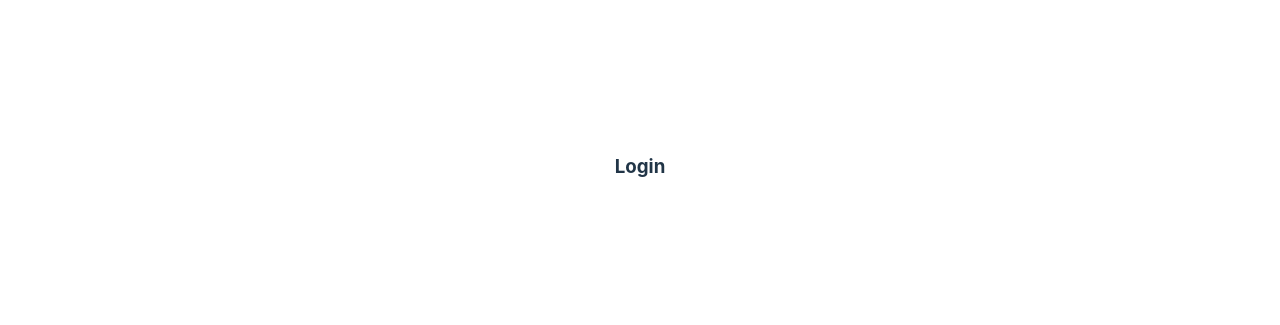
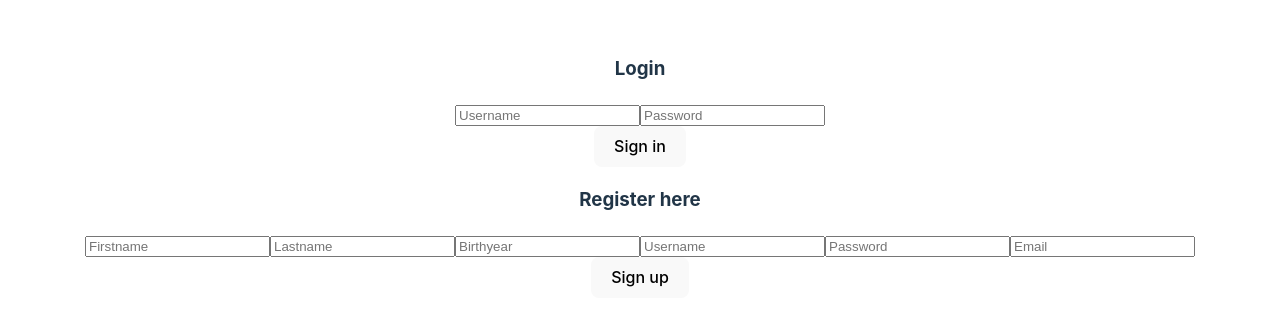
Before and after one commit to gabrielricrey/Productivity-Assistant-Application, a React (Vite) app: page / in a window 1280 px wide. Shown: the part 233-558 px from the top of the page. Built offline with nearby package versions, Linux system fonts and the light colour scheme.

Commit message:
inputs and states

```diff
--- a/package.json
+++ b/package.json
@@ -4,7 +4,7 @@
   "version": "0.0.0",
   "type": "module",
   "scripts": {
-    "dev": "vite",
+    "dev": "vite--post",
     "build": "vite build",
     "lint": "eslint .",
     "preview": "vite preview"
--- a/src/pages/LoginPage.jsx
+++ b/src/pages/LoginPage.jsx
@@ -1,9 +1,66 @@
+import { useState } from "react";
+import { useNavigate } from "react-router-dom";
+
 const LoginPage = () => {
 
-    return(
-        <>
-        <h3>Login</h3>
-        </>
+    let [username,setUsername] = useState("");
+    let [password,setPassword] = useState("");
+
+    let [regFirstname,setRegFirstname] = useState("");
+    let [regLastname,setRegLastname] = useState("");
+    let [regBirthyear,setRegBirthyear] = useState("");
+    let [regUsername,setRegUsername] = useState("");
+    let [regPassword,setRegPassword] = useState("");
+    let [regEmail,setRegEmail] = useState("");
+
+    let navigate = useNavigate()
+
+    const login = () => {
+
+        let users = JSON.parse(localStorage.getItem("users"));
+        let loggedInUser = users.find((user) => username === user.username && password === user.password);
+
+        if(loggedInUser) {
+            sessionStorage.setItem("user",JSON.stringify(loggedInUser));
+            navigate('/start')
+        }
+
+    }
+
+
+
+    const register = (newUser) => {
+        if(localStorage.getItem("users")) {
+            let users = JSON.parse(localStorage.getItem("users"));
+            users.push(newUser);
+            localStorage.setItem("users", JSON.stringify(users))
+            navigate('/')
+        } else {
+            let users = [newUser];
+            localStorage.setItem("users", JSON.stringify(users));
+            navigate('/')
+        }
+    }
+
+    return (
+        <div>
+            <h3>Login</h3>
+            <input type="text" placeholder="Username" required onChange={(e) => setUsername(e.target.value)}/>
+            <input type="password" placeholder="Password" required onChange={(e) => setPassword(e.target.value)}/>
+            <br />
+            <button onClick={login}>Sign in</button>
+            <br />
+            <h3>Register here</h3>
+            <input type="text" placeholder="Firstname" onChange={(e) => setRegFirstname(e.target.value)} required/>
+            <input type="text" placeholder="Lastname" onChange={(e) => setRegLastname(e.target.value)} required/>
+            <input type="number" placeholder="Birthyear" onChange={(e) => setRegBirthyear(e.target.value)} required/>
+            <input type="text" placeholder="Username" onChange={(e) => setRegUsername(e.target.value)} required/>
+            <input type="password" placeholder="Password" onChange={(e) => setRegPassword(e.target.value)} required/>
+            <input type="text" placeholder="Email" onChange={(e) => setRegEmail(e.target.value)} required/>
+            <br />
+            <button onClick={register}>Sign up</button>
+
+        </div>
     )
 }
 
--- a/src/pages/StartPage.jsx
+++ b/src/pages/StartPage.jsx
@@ -2,6 +2,7 @@ const StartPage = () => {
 
     return(
         <>
+        <h2>StartPage</h2>
         </>
     )
 }
```
